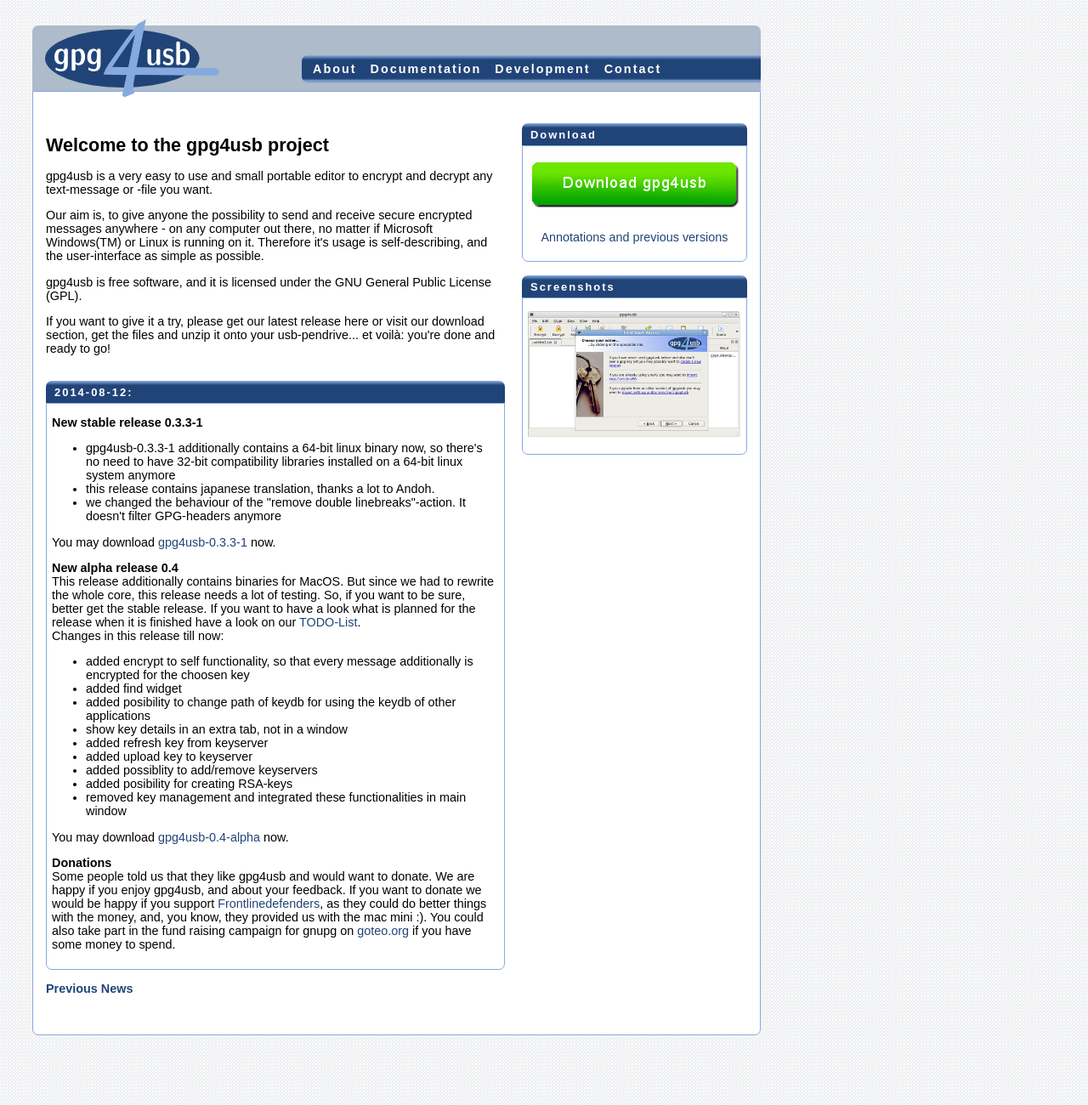
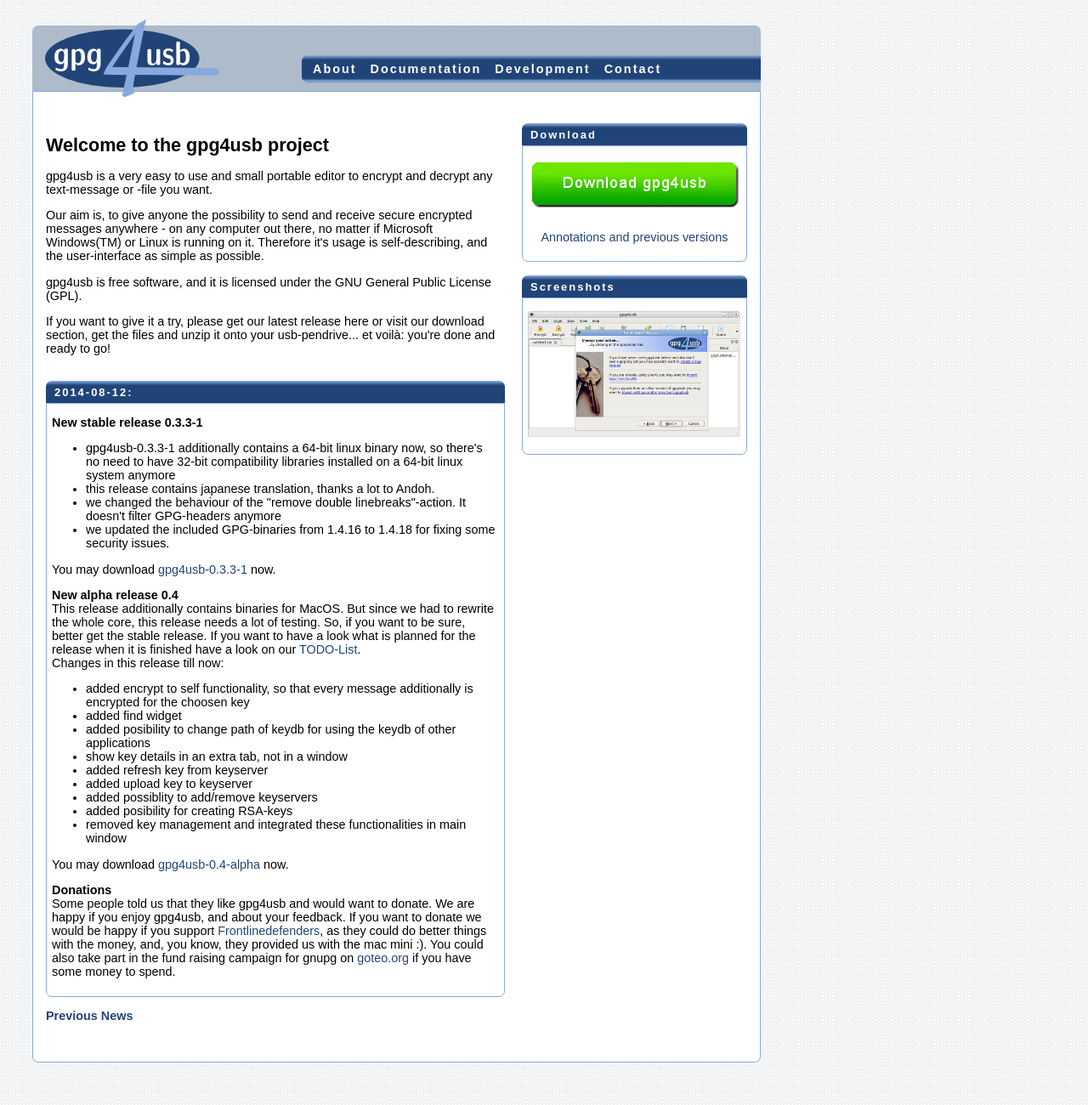
Before and after one commit to 0x20bf-org/gpg4usb-website, a Jekyll site: the page built from index.html, in a window 1280 px wide. Shown: the whole page at 85% size. Built offline with Jekyll 4.4.1, drawn with Linux system fonts in a browser that asks for light colours.

Commit message:
added hint in news on homepage for adding GnuPG 1.4.18 to current release
git-svn-id: http://cpunk.de/svn/src/homepage@1127 34ebc366-c3a9-4b3c-9f84-69acf7962910

```diff
--- a/_includes/allnews.html
+++ b/_includes/allnews.html
@@ -10,8 +10,8 @@
         <li>gpg4usb-0.3.3-1 additionally contains a 64-bit linux binary now, so there's no need to have 32-bit compatibility
             libraries installed on a 64-bit linux system anymore</li>
         <li>this release contains japanese translation, thanks a lot to Andoh.</li>
-        <li>we changed the behaviour of the "remove double linebreaks"-action. It doesn't filter GPG-headers anymore
-        </li>
+        <li>we changed the behaviour of the "remove double linebreaks"-action. It doesn't filter GPG-headers anymore</li>
+        <li>we updated the included GPG-binaries from 1.4.16 to 1.4.18 for fixing some security issues.</li>
     </ul>
             You may download <a href="/download/gpg4usb-0.3.3-1.zip">gpg4usb-0.3.3-1</a> now.</p>
     <p>
--- a/_includes/shortnews.html
+++ b/_includes/shortnews.html
@@ -10,9 +10,9 @@
         <li>gpg4usb-0.3.3-1 additionally contains a 64-bit linux binary now, so there's no need to have 32-bit compatibility
             libraries installed on a 64-bit linux system anymore</li>
         <li>this release contains japanese translation, thanks a lot to Andoh.</li>
-        <li>we changed the behaviour of the "remove double linebreaks"-action. It doesn't filter GPG-headers anymore
-        </li>
-    </ul>
+        <li>we changed the behaviour of the "remove double linebreaks"-action. It doesn't filter GPG-headers anymore</li>
+        <li>we updated the included GPG-binaries from 1.4.16 to 1.4.18 for fixing some security issues.</li>
+</ul>
             You may download <a href="/download/gpg4usb-0.3.3-1.zip">gpg4usb-0.3.3-1</a> now.</p>
     <p>
         <strong>New alpha release 0.4</strong><br/>
```
